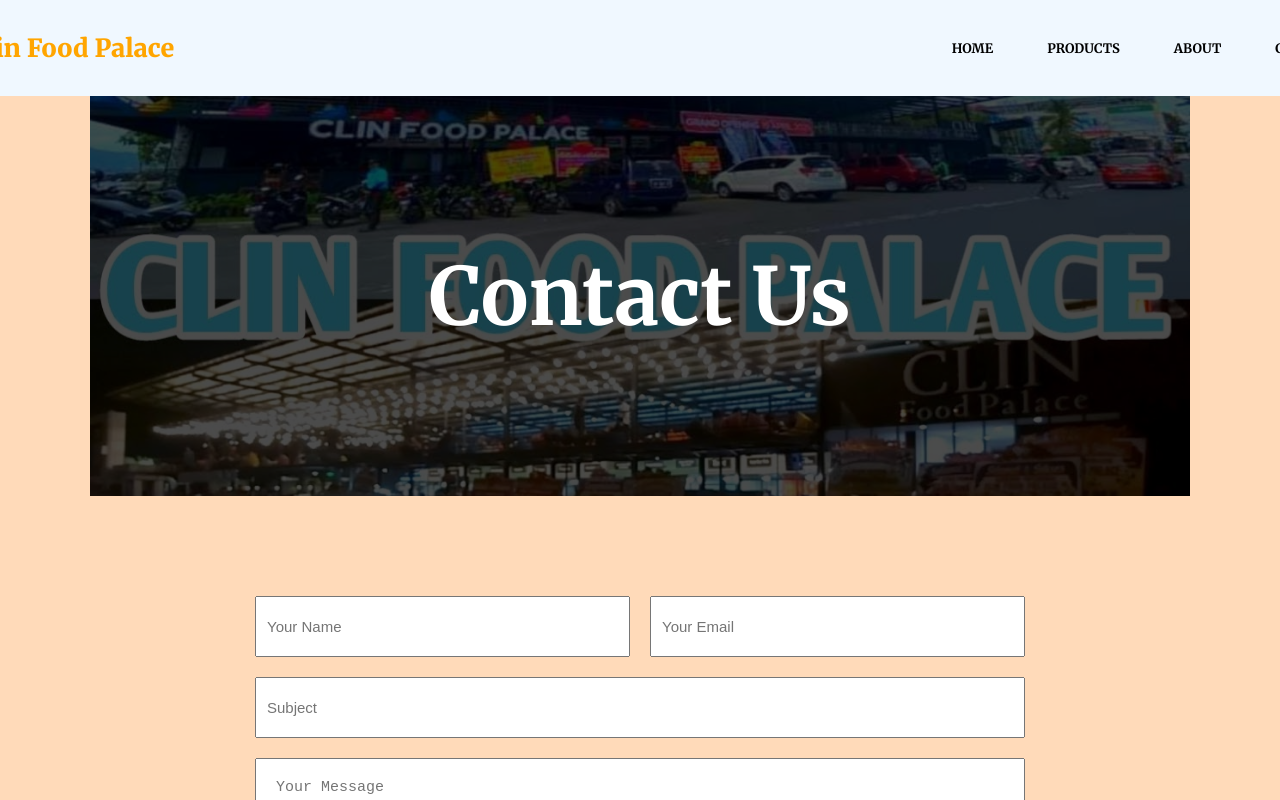
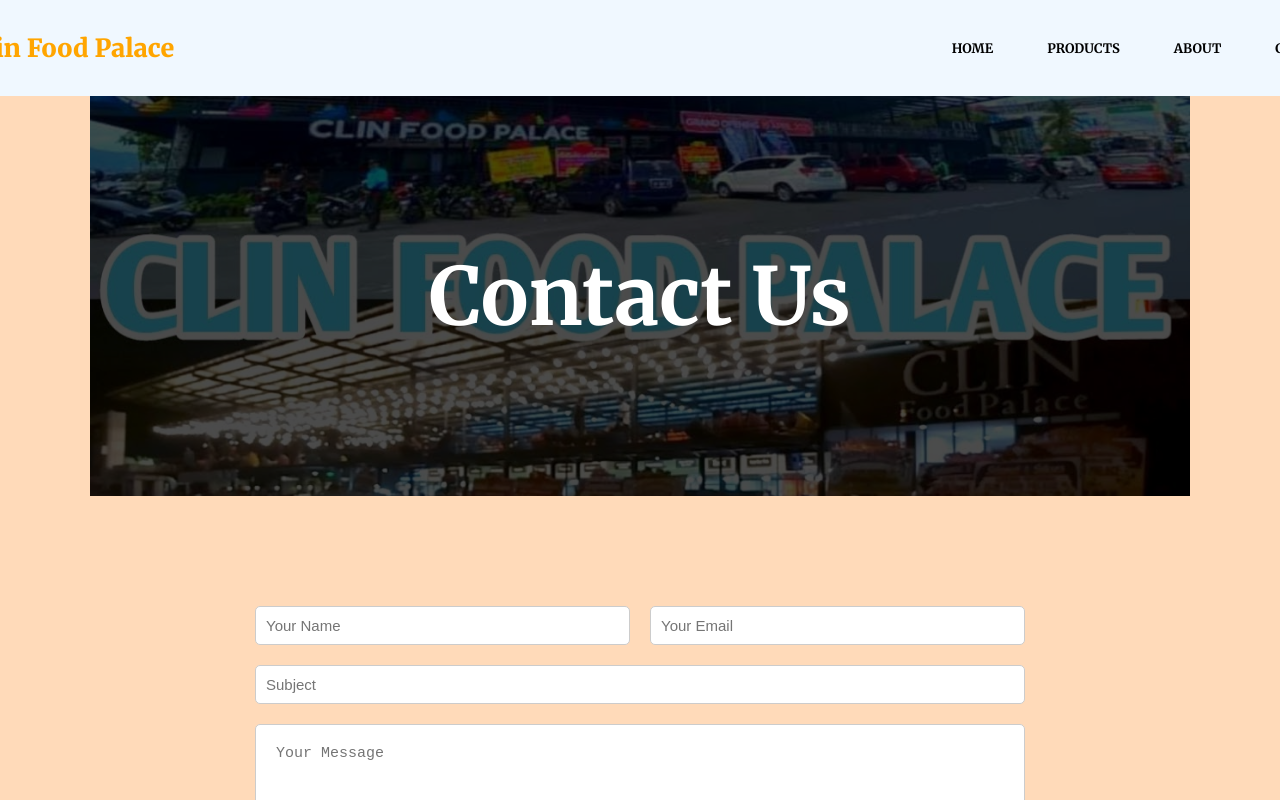
Before and after one commit to venalukstudent/finalfrontend, a React (Create React App) app: page /contact in a window 1280 px wide. Shown: the top 800 px of the page. Built offline with nearby package versions, Linux system fonts and the light colour scheme; the HTML template or start-up script is replaced by a standard one.

Commit message:
contact me border

```diff
--- a/src/components/Contacts/Contact.css
+++ b/src/components/Contacts/Contact.css
@@ -104,3 +104,32 @@
   transform: scale(1.05);
   box-shadow: 0 4px 6px rgba(0, 0, 0, 0.1);
 }
+
+/* General styles for input fields */
+.contact-info input,
+textarea,
+#subject {
+  width: 100%;
+  padding: 10px;
+  margin: 10px 0;
+  border: 1px solid #ccc;
+  border-radius: 5px;
+  box-sizing: border-box;
+  transition: all 0.3s ease;
+}
+
+/* Hover effect */
+.contact-info input:hover,
+textarea:hover,
+#subject:hover {
+  border-color: #ffa500; /* Change border color to orange on hover */
+  box-shadow: 0 0 8px rgba(255, 165, 0, 0.5); /* Add a subtle orange glow */
+}
+
+s,
+textarea:focus,
+#subject:focus {
+  border-color: #ff8c00;
+  outline: none;
+  box-shadow: 0 0 10px rgba(255, 140, 0, 0.7);
+}
```
